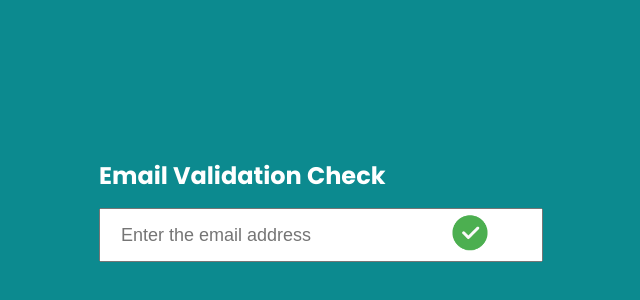
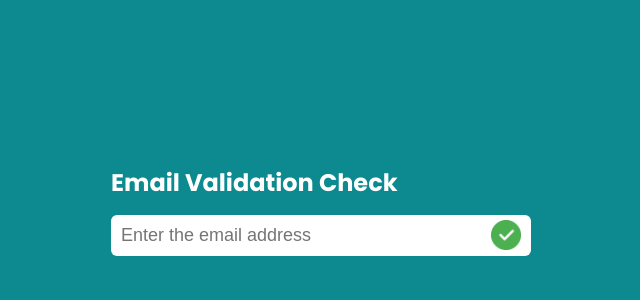
Before and after one commit to awanee-pandey/emailValidation, a plain HTML site: page index.html in a window 1280 px wide. Shown: the part 190-490 px from the top of the page, without its empty margins (319-959 px from the left). Drawn offline with Linux system fonts and the light colour scheme.

Commit message:
third commit

```diff
--- a/index.html
+++ b/index.html
@@ -10,10 +10,10 @@
 <body>
     <div class="container">
         <h2>Email Validation Check</h2>
-        <div class="email">
+        <form class="email" action="#">
             <input type="text" placeholder="Enter the email address">
             <img src="valid.png">
-        </div>
+        </form>
     </div>
 </body>
 </html>
--- a/style.css
+++ b/style.css
@@ -21,20 +21,24 @@ h2{
     color:#fff;
 }
 
+.email{
+    position: relative;
+
+}
+
 .email input{
-    position: relative;
     width:400px;
-    height:10px;
-    padding: 20px;
     font-size: 18px;
-
+    padding: 10px;
+    outline: none;
+    border:none;
+    border-radius:6px;
 }
 
 .email img {
     position: absolute;
-    height: 35px;
-    width:35px;
-    top:50%;
-    left:60%;
-    transform: translate(10%,15%);
+    height: 30px;
+    width:30px;
+    top:5px;
+    right:10px;
 }
```
Also changed, not shown: invalid.png (added).
